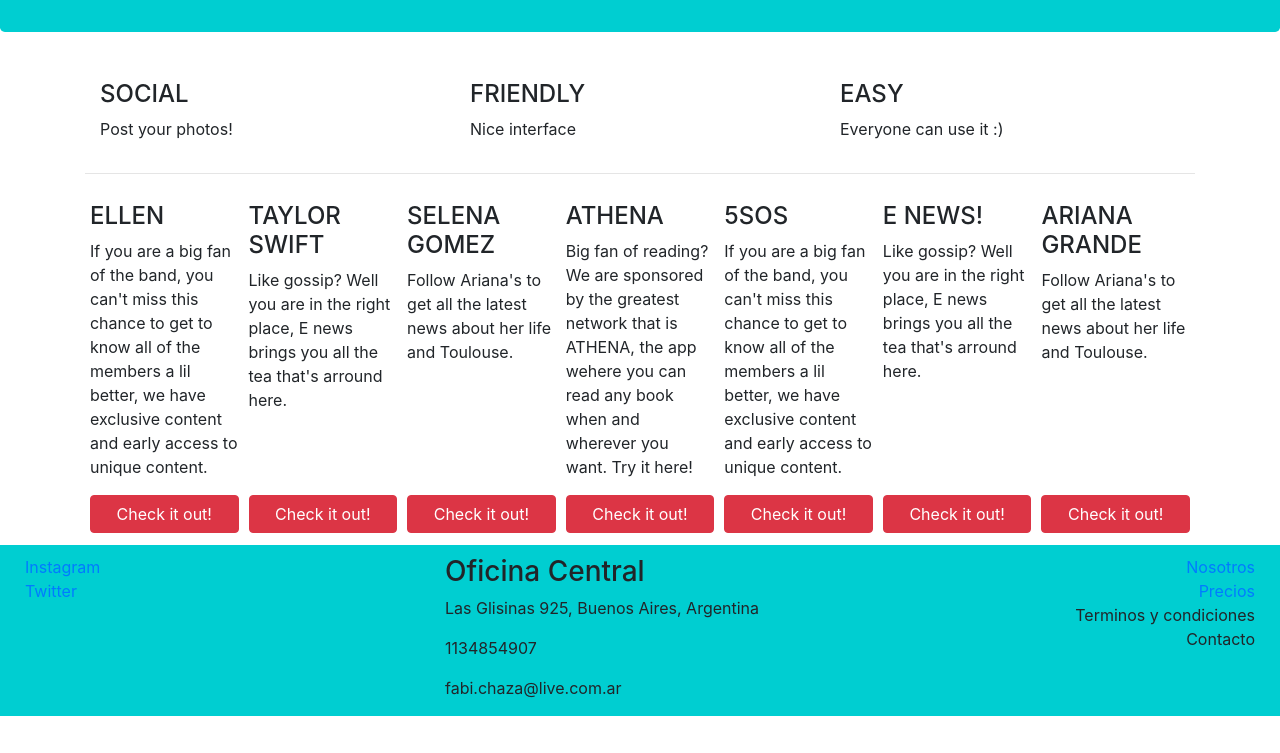
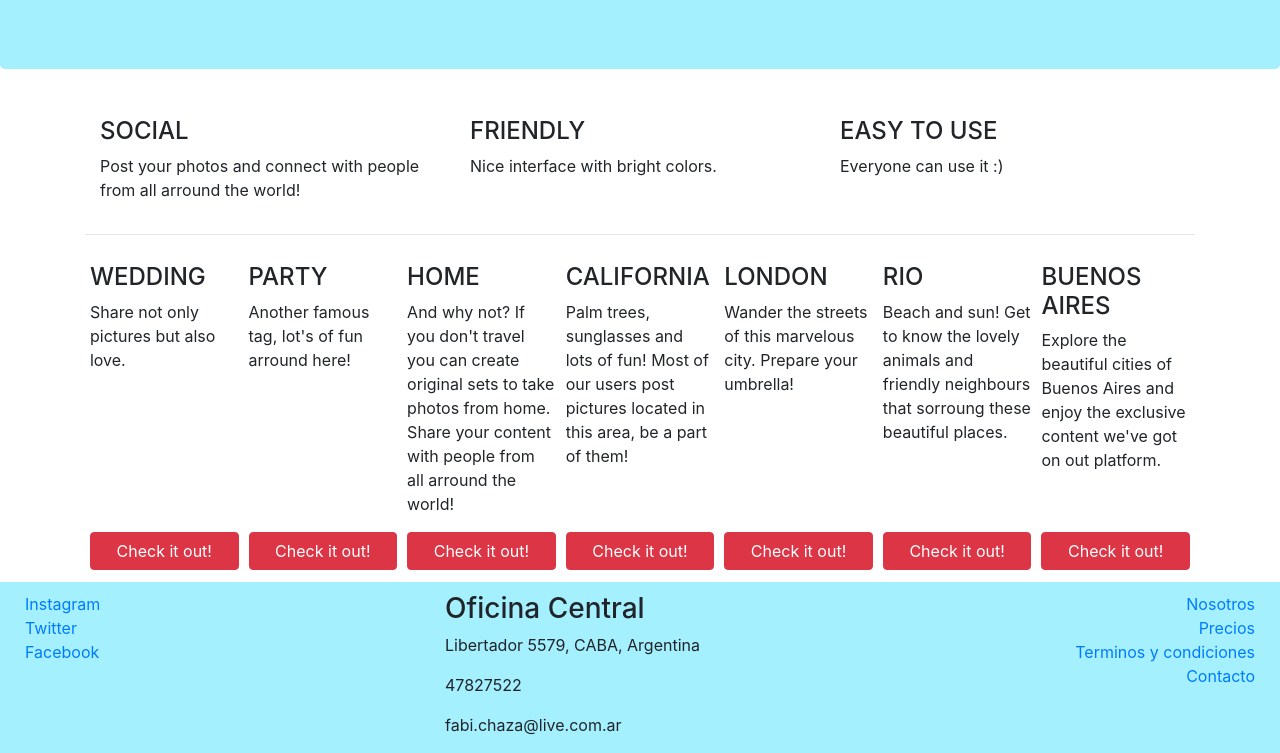
Before and after one commit to fabichazaa/stamina, a website: page index.html in a window 1280 px wide. Shown: the part 171-924 px from the top of the page. Before the commit the page ends 887 px from the top, so only its background shows below. Drawn offline with nearby package versions, Linux system fonts and the light colour scheme.

Commit message:
updated colors and text of card-user

```diff
--- a/css/main.css
+++ b/css/main.css
@@ -1,12 +1,12 @@
 .jumbotron{
-	background-color: darkturquoise	;
+	background-color: #A4F0FF;
 	color: black;
 }
 
 
 footer{
 	padding: 10px 10px 0 10px;
-	background-color: darkturquoise	;
+	background-color: #A4F0FF;
 	margin-bottom: 0px;
 	margin-bottom: 0px;
 	margin-top: 10px;
--- a/index.html
+++ b/index.html
@@ -16,22 +16,23 @@
 
     <div class="jumbotron">
   <h1 class="display-4">STAMINA</h1>
+  <h4 >Photo catalog</h4>
 	</div>
 
 	<div class="container">
 		<div class="d-flex">
 			<div class="col">
 				<p><h4>SOCIAL</h4>
-					Post your photos!
+					Post your photos and connect with people from all arround the world!
 				</p>
 			</div>
 			<div class="col">
 				<p><h4>FRIENDLY</h4>
-					Nice interface
+					Nice interface with bright colors.
 				</p>
 			</div>
 			<div class="col">
-				<p><h4>EASY</h4>
+				<p><h4>EASY TO USE</h4>
 					Everyone can use it :)
 				</p>
 			</div>
@@ -39,15 +40,15 @@
 	<hr>
 
 
-    <!--	D-FLEX no entendi
-    		FLEX-WRAP lo mantiene adentro del contenedor, si se va de las rows, continua el content abajo
-    		FLEX-ROW-REVERSE da vuelta el contenido, empieza Athena...Ariana Grande arriba y despues Selena Gomez, no reversa todo, es como por fila 	-->
+    <!--	D-FLEX ???
+    		FLEX-WRAP Mantiene el contenido dentro de una fila. Si no hay mas lugar, el contenido aparece abajo.
+    		FLEX-ROW-REVERSE Da vuelta el contenido de una fila 	-->
 
 		<div class="d-flex flex-wrap flex-row-reverse">
 			<div class="card-user d-flex flex-column justify-content-between">
 				<div>
-					<h4>ARIANA GRANDE</h4>
-					<p>Follow Ariana's to get all the latest news about her life and Toulouse.</p>
+					<h4>BUENOS AIRES</h4>
+					<p>Explore the beautiful cities of Buenos Aires and enjoy the exclusive content we've got on out platform.</p>
 				</div>
 				<div>
 					<button type="button" class="btn btn-danger btn-check">Check it out!</button>
@@ -55,16 +56,16 @@
 			</div>
 			<div class="card-user d-flex flex-column justify-content-between">
 				<div>
-					<h4>E NEWS!</h4>
-					<p>Like gossip? Well you are in the right place, E news brings you all the tea that's arround here.</p></div>
+					<h4>RIO</h4>
+					<p>Beach and sun! Get to know the lovely animals and friendly neighbours that sorroung these beautiful places.</p></div>
 				<div>
 					<button type="button" class="btn btn-danger btn-check">Check it out!</button>
 				</div>
 			</div>
 			<div class="card-user d-flex flex-column justify-content-between">
 				<div>
-					<h4>5SOS</h4>
-					<p>If you are a big fan of the band, you can't miss this chance to get to know all of the members a lil better, we have exclusive content and early access to unique content.</p>
+					<h4>LONDON</h4>
+					<p>Wander the streets of this marvelous city. Prepare your umbrella!</p>
 				</div>
 				<div>
 					<button type="button" class="btn btn-danger btn-check">Check it out!</button>
@@ -72,8 +73,8 @@
 			</div>
 			<div class="card-user d-flex flex-column justify-content-between">
 				<div>
-					<h4>ATHENA</h4>
-					<p>Big fan of reading? We are sponsored by the greatest network that is ATHENA, the app wehere you can read any book when and wherever you want. Try it here!</p>
+					<h4>CALIFORNIA</h4>
+					<p>Palm trees, sunglasses and lots of fun! Most of our users post pictures located in this area, be a part of them!</p>
 				</div>
 				<div>
 					<button type="button" class="btn btn-danger btn-check">Check it out!</button>
@@ -82,8 +83,8 @@
 			</div>
 			<div class="card-user d-flex flex-column justify-content-between">
 				<div>
-					<h4>SELENA GOMEZ</h4>
-					<p>Follow Ariana's to get all the latest news about her life and Toulouse.</p>
+					<h4>HOME</h4>
+					<p>And why not? If you don't travel you can create original sets to take photos from home. Share your content with people from all arround the world!</p>
 				</div>
 				<div>
 					<button type="button" class="btn btn-danger btn-check">Check it out!</button>
@@ -92,8 +93,8 @@
 			</div>
 			<div class="card-user d-flex flex-column justify-content-between">
 				<div>
-					<h4>TAYLOR SWIFT</h4>
-					<p>Like gossip? Well you are in the right place, E news brings you all the tea that's arround here.</p>
+					<h4>PARTY</h4>
+					<p>Another famous tag, lot's of fun arround here!</p>
 				</div>
 				<div>
 					<button type="button" class="btn btn-danger btn-check">Check it out!</button>
@@ -102,8 +103,8 @@
 			</div>
 			<div class="card-user d-flex flex-column justify-content-between">
 				<div>
-					<h4>ELLEN</h4>
-					<p>If you are a big fan of the band, you can't miss this chance to get to know all of the members a lil better, we have exclusive content and early access to unique content.</p>
+					<h4>WEDDING</h4>
+					<p>Share not only pictures but also love.</p>
 				</div>
 				<div>
 					<button type="button" class="btn btn-danger btn-check">Check it out!</button>
@@ -111,28 +112,29 @@
 			</div>
 		</div>
 	</div>
-  <!--	FLEX-COLUMN en vez de estar todo pegado, pone cada cosa en una linea
-  		ALIGN-TEMS-END alinea las cosas a la derecha
+  <!--	FLEX-COLUMN Agrupa un unico contenido por linea
+  		ALIGN-TEMS-END Alinea el contenido a la derecha
   		Una vez que usamos FLEX no tiene sentido poner "col-sm-4" porque le estamos a ajustando a nuestro gusto el size-->
 	<footer>
 		<div class="d-flex">
 			<div class="col-sm-4 d-flex flex-column">
-			<a href="https://www.instagram.com/fabichazaa/">Instagram</a>
-			<a href="https://twitter.com/misslemoncito">Twitter</a>
+			<a href="https://www.instagram.com/">Instagram</a>
+			<a href="https://twitter.com/">Twitter</a>
+			<a href="https://facebook.com/">Facebook</a>
 			</div>
 			<div class="col-sm-4">
 				<address>
 					<h3>Oficina Central</h3>
-					<p>Las Glisinas 925, Buenos Aires, Argentina</p>
-					<p>	1134854907</p>
+					<p>Libertador 5579, CABA, Argentina</p>
+					<p>47827522</p>
 					<p>fabi.chaza@live.com.ar</p>
 				</address>
 			</div>
 			<div class="col-sm-4 d-flex flex-column align-items-end">
-				<a href="https://www.instagram.com/fabichazaa/">Nosotros</a>
-				<a href="https://twitter.com/misslemoncito">Precios</a>
-				<a>Terminos y condiciones</a>
-				<a>Contacto</a>
+				<a href="#">Nosotros</a>
+				<a href="#">Precios</a>
+				<a href="#">Terminos y condiciones</a>
+				<a href="#">Contacto</a>
 			</div>
 		</div>
 	</footer>
```
Also changed, not shown: readme.txt.
